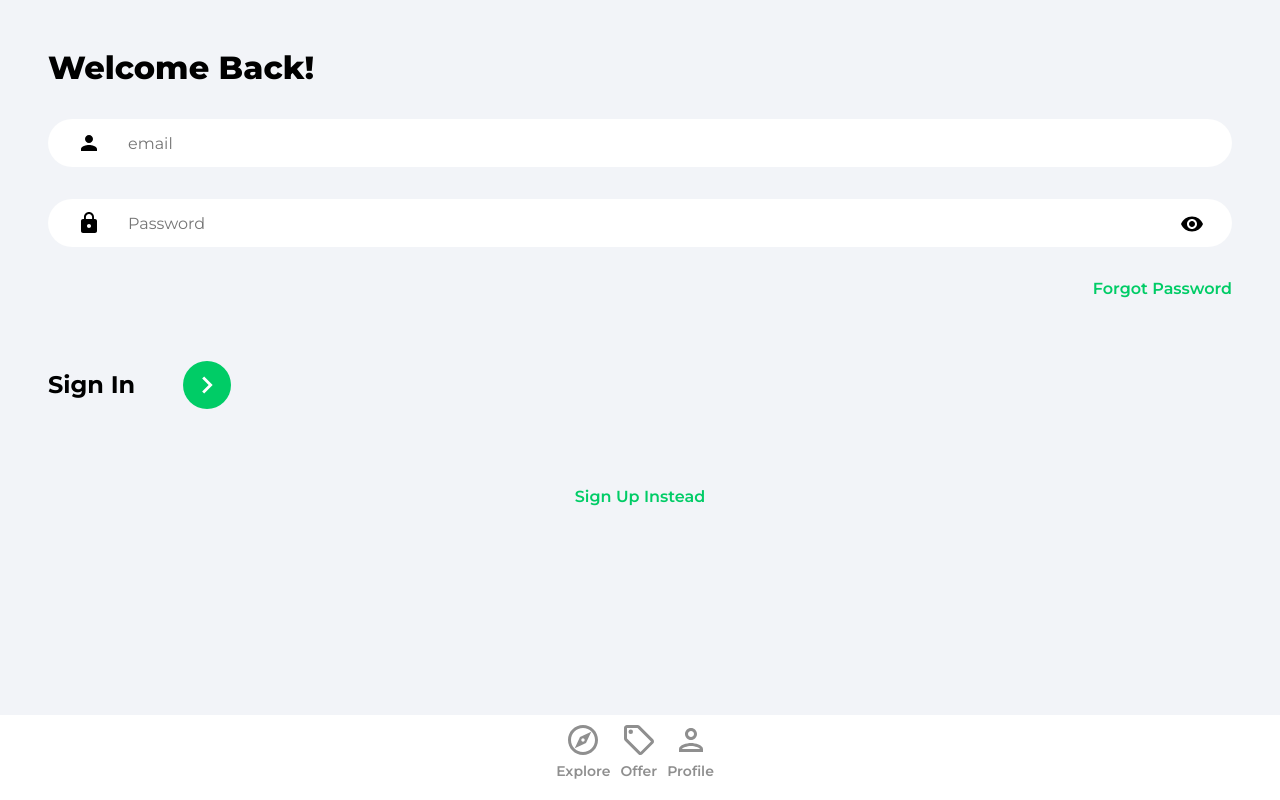
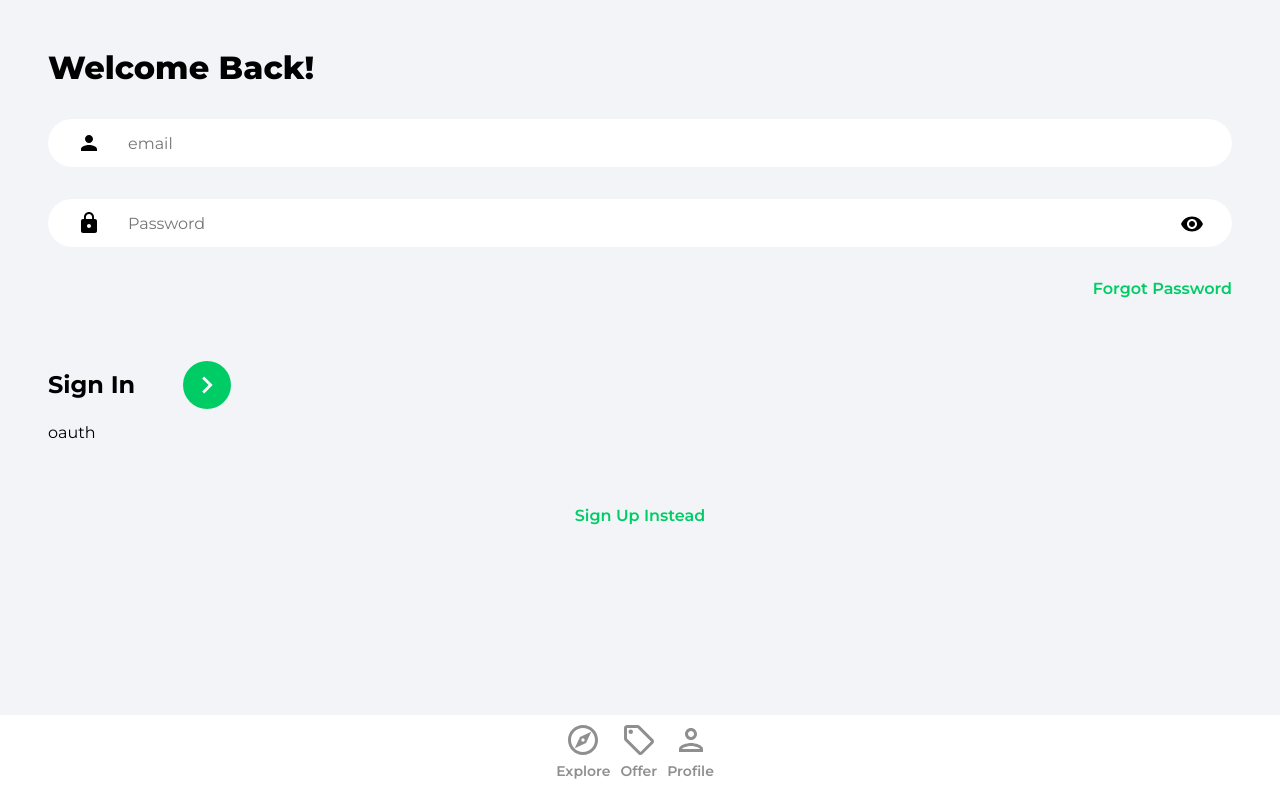
Before and after one commit to blksy/House_market, a React (Create React App) app: page /sign-in in a window 1280 px wide. Built offline with nearby package versions, Linux system fonts and the light colour scheme.

Commit message:
started working on OAuth created component and imported required things

```diff
--- /dev/null
+++ b/src/components/OAuth.jsx
@@ -0,0 +1,12 @@
+import {useLocation, useNavigate} from 'react-router-dom'
+import {getAuth, sighInWithPopup, GoogleAuthProvider} from 'firebase/auth'
+import {doc, setDoc, getDoc} from 'firebase/firestore'
+import {db} from '../firebase.config'
+import {toast} from 'react-toastify'
+import googleIcon from '../assets/svg/googleIcon.svg'
+
+function OAuth() {
+   return <div>oauth</div>
+}
+
+export default OAuth;
--- a/src/pages/SignIn.jsx
+++ b/src/pages/SignIn.jsx
@@ -2,6 +2,7 @@
 import {toast} from 'react-toastify'
 import 'react-toastify/dist/ReactToastify.css'
 import {Link, useNavigate} from 'react-router-dom'
+import OAuth from '../components/OAuth'
 import {getAuth, signInWithEmailAndPassword} from 'firebase/auth'
 import {ReactComponent as ArroRightIcon} from '../assets/svg/keyboardArrowRightIcon.svg'
 import visibilityIcon from '../assets/svg/visibilityIcon.svg'
@@ -88,7 +89,7 @@
                     </div>
                 </form>
 
-                {/*Google OAuth*/}
+                <OAuth/>
                 <Link to='/sign-up' className='registerLink'>
                    Sign Up Instead
                 </Link>
--- a/src/pages/SignUp.jsx
+++ b/src/pages/SignUp.jsx
@@ -2,6 +2,7 @@
 import {toast} from 'react-toastify'
 import 'react-toastify/dist/ReactToastify.css'
 import {Link, useNavigate} from 'react-router-dom'
+import OAuth from '../components/OAuth'
 import {getAuth, createUserWithEmailAndPassword, updateProfile} from 'firebase/auth'
 import {setDoc, doc, serverTimestamp} from 'firebase/firestore'
 import {db} from '../firebase.config'
@@ -109,7 +110,7 @@
                     </div>
                 </form>
 
-                {/*Google OAuth*/}
+                <OAuth/>
                 <Link to='/sign-in' className="registerLink">
                    Sign In Instead
                 </Link>
```
